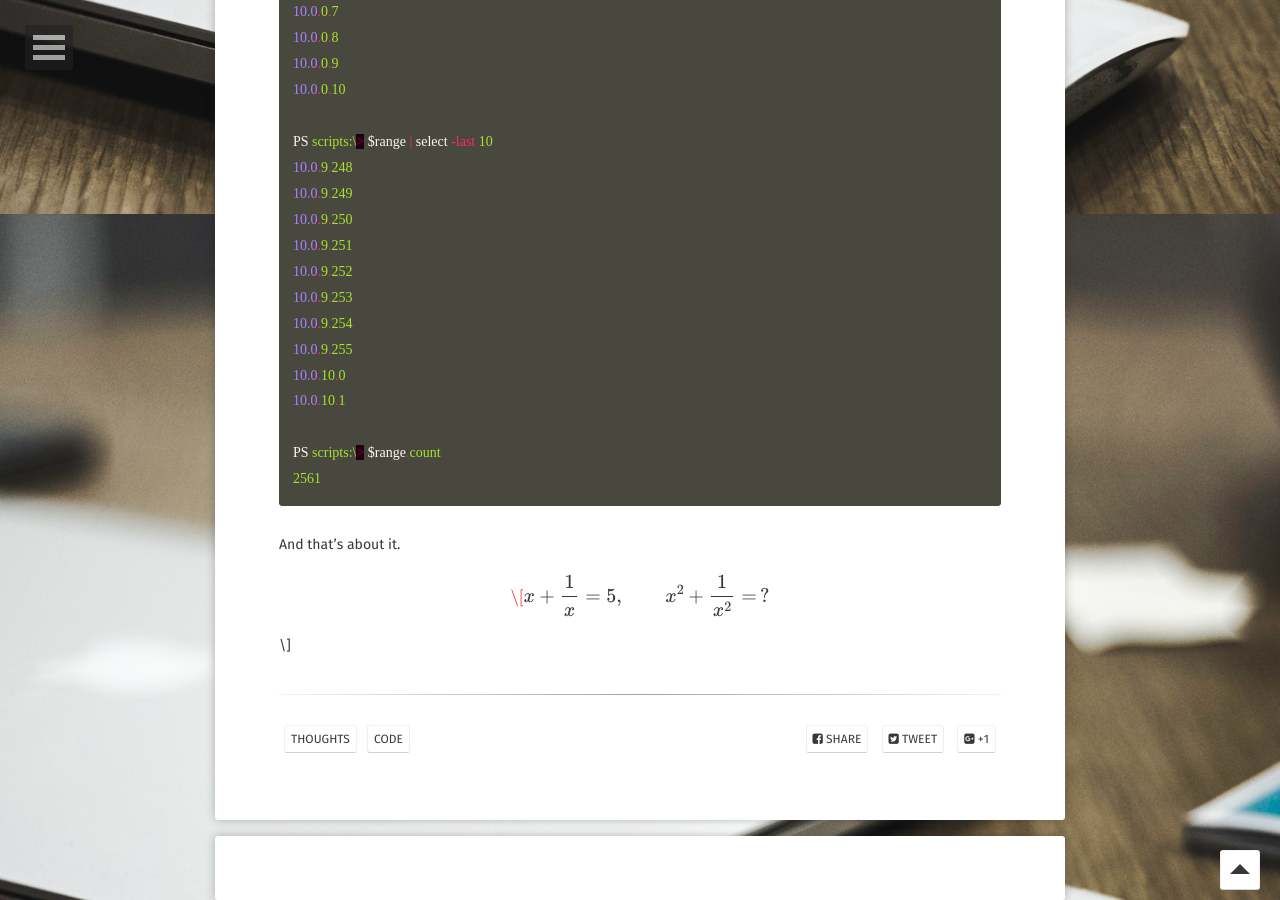
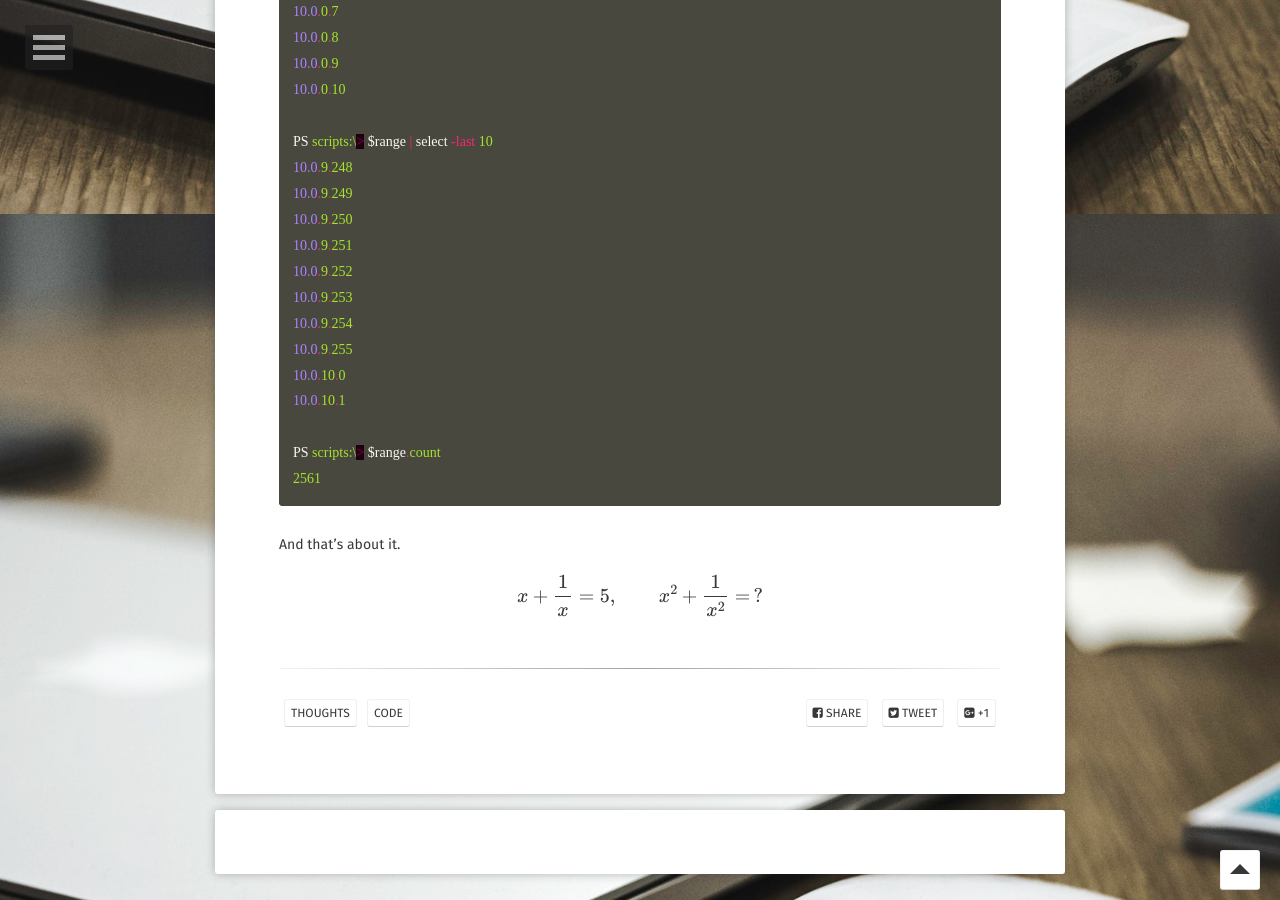
Before and after one commit to ChaosEngineering/ChaosEngineering.github.io, a Jekyll site: the page built from _posts/2017/2017-10-28-IP-Addresses.md, in a window 1280 px wide and 900 px high, scrolled down 3386 px. Built offline with Jekyll 4.4.1, drawn with Linux system fonts in a browser that asks for light colours; some web fonts are replaced; formulas are drawn with MathJax 3; comment, search, counter and statistics services are not loaded.

```diff
--- a/_posts/2017/2017-10-28-IP-Addresses.md
+++ b/_posts/2017/2017-10-28-IP-Addresses.md
@@ -135,5 +135,5 @@ PS scripts:\> $range.count
 And that's about it.
 
 $$
-\[ \large x+\frac{1}{x} = 5, \qquad x^2 + \frac{1}{x^2} = \, ? \]
+\large x+\frac{1}{x} = 5, \qquad x^2 + \frac{1}{x^2} = \, ?
 $$
```
